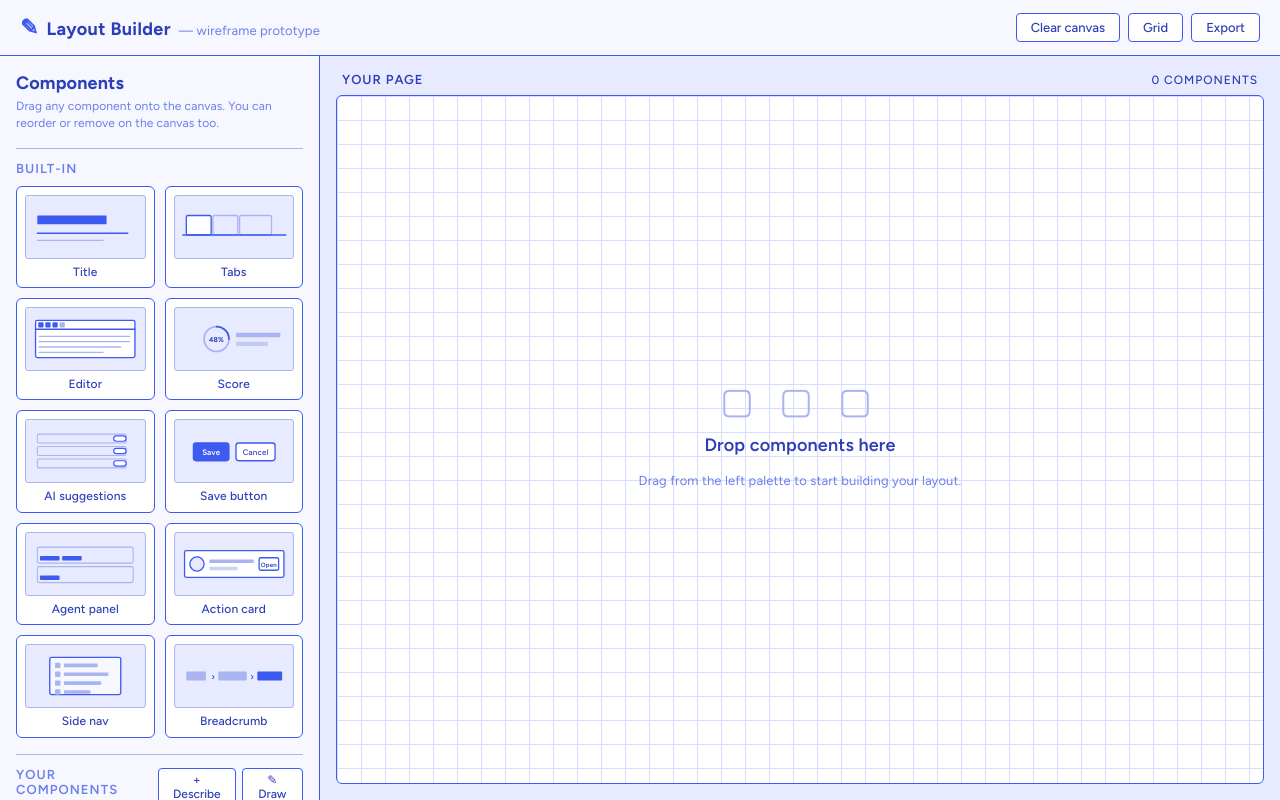
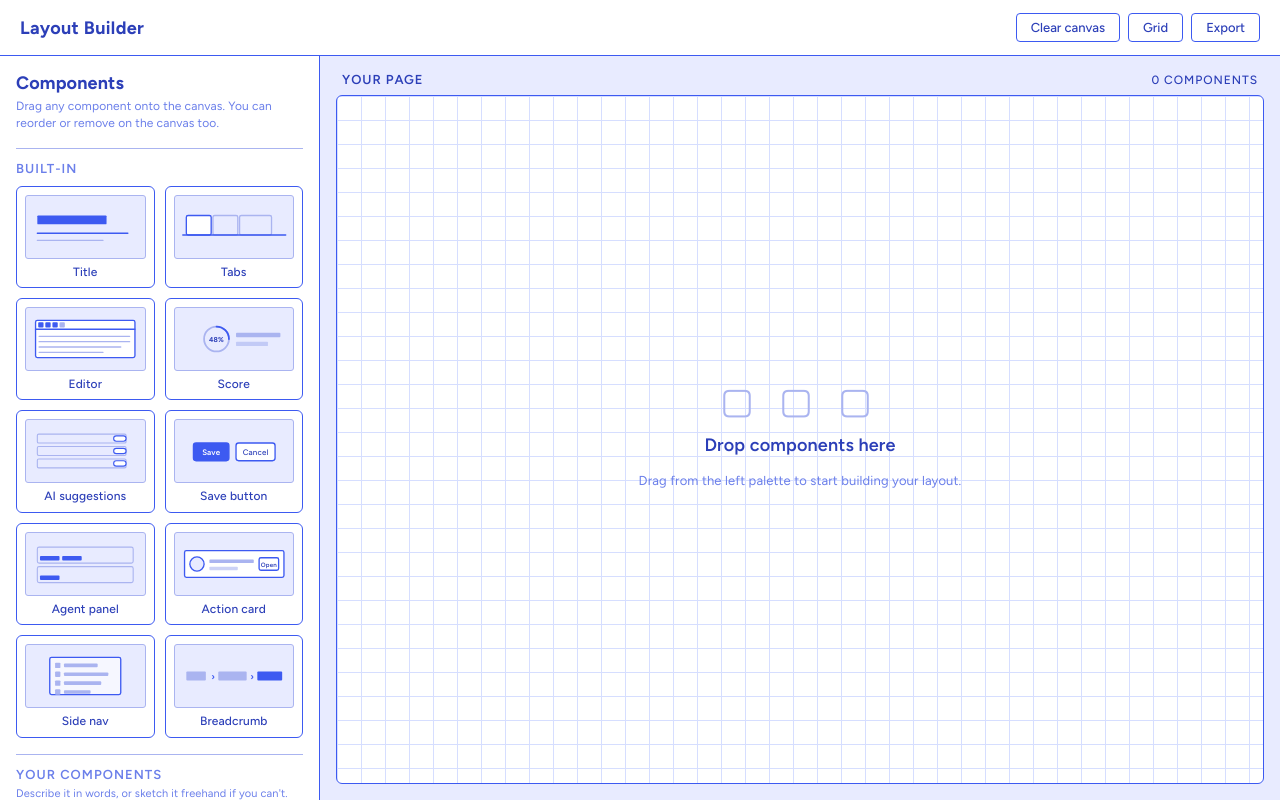
Before and after one commit to anishabhatt7/layout-builder-prototype, a plain HTML site: page index.html in a window 1280 px wide. Drawn offline with Linux system fonts and the light colour scheme.

Commit message:
Refine palette/header styling and component section layout
- Remove pencil brand mark and "wireframe prototype" subtitle from header
- Set palette and topbar backgrounds to white
- Stack "Your components" heading, hint, and add/draw buttons vertically

Co-authored-by: Cursor <cursoragent@cursor.com>

```diff
--- a/index.html
+++ b/index.html
@@ -12,9 +12,7 @@
 <body>
   <header class="topbar">
     <div class="brand">
-      <span class="brand-mark">✎</span>
       <span class="brand-text">Layout Builder</span>
-      <span class="brand-sub">— wireframe prototype</span>
     </div>
     <div class="topbar-actions">
       <button id="clearCanvas" class="ghost-btn" title="Remove all components from canvas">Clear canvas</button>
@@ -39,12 +37,12 @@
       <div class="palette-section">
         <div class="section-row">
           <h3>Your components</h3>
-          <div style="display:flex; gap:6px;">
-            <button id="openAddCustom" class="add-btn" title="Describe a new component">+ Describe</button>
-            <button id="openDrawCustom" class="add-btn" title="Sketch a new component">✎ Draw</button>
-          </div>
         </div>
         <p class="hint small">Describe it in words, or sketch it freehand if you can't.</p>
+        <div style="display:flex; gap:6px; margin-top:8px;">
+          <button id="openAddCustom" class="add-btn" title="Describe a new component">+ Describe</button>
+          <button id="openDrawCustom" class="add-btn" title="Sketch a new component">✎ Draw</button>
+        </div>
         <div class="palette-grid" id="customList"><!-- populated by JS --></div>
       </div>
     </aside>
--- a/styles.css
+++ b/styles.css
@@ -49,7 +49,7 @@ h1, h2, h3 {
   align-items: center;
   justify-content: space-between;
   padding: 0 20px;
-  background: var(--paper-2);
+  background: #fff;
 }
 .brand { display: flex; align-items: baseline; gap: 8px; }
 .brand-mark {
@@ -102,7 +102,7 @@ h1, h2, h3 {
 /* ---------- PALETTE ---------- */
 .palette {
   border-right: var(--stroke-w) solid var(--ink);
-  background: var(--paper-2);
+  background-color: #fff;
   overflow-y: auto;
   padding: 16px;
 }
@@ -135,8 +135,13 @@ h1, h2, h3 {
 }
 .section-row {
   display: flex;
-  align-items: center;
-  justify-content: space-between;
+  flex-direction: column;
+  align-items: flex-start;
+  gap: 8px;
+}
+.section-row h3 {
+  margin-bottom: 0;
+  white-space: nowrap;
 }
 
 /* GRID of thumbnail tiles */
```
